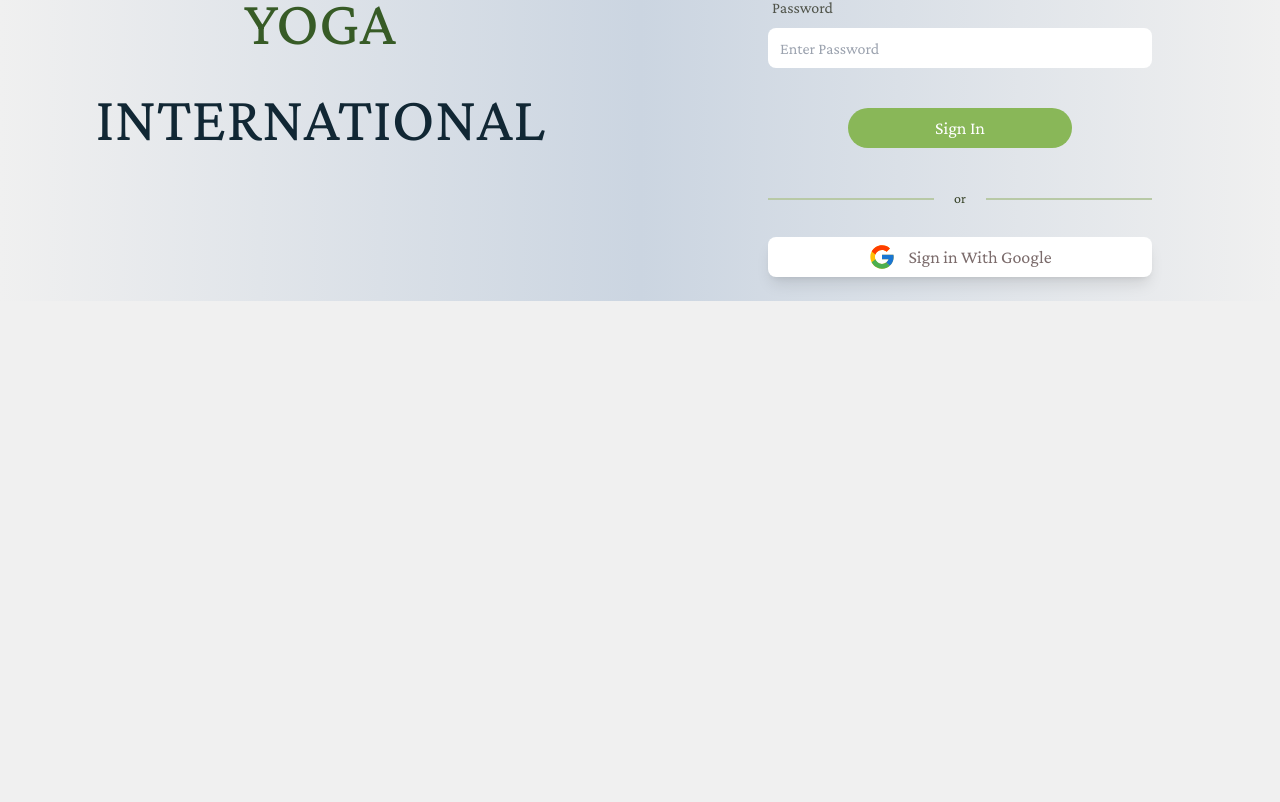
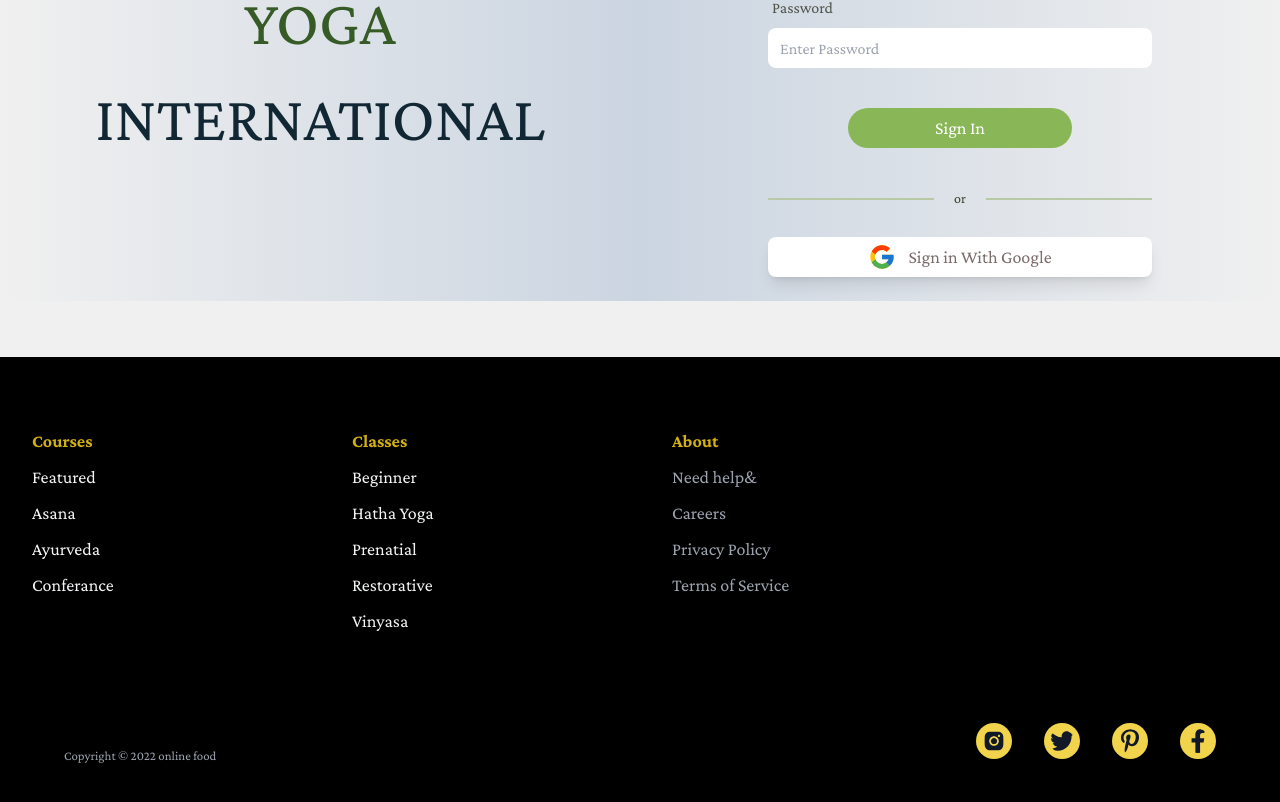
Before and after one commit to kamrandev-rubel/yoga-international, a React (Create React App) app: page /signup in a window 1280 px wide. Shown: the part 384-1186 px from the top of the page. Before the commit the page ends 800 px from the top, so only its background shows below. Built offline with nearby package versions, Linux system fonts and the light colour scheme; no server answers.

Commit message:
added footer

```diff
--- a/src/App.js
+++ b/src/App.js
@@ -5,6 +5,7 @@
 import Courses from './Pages/Home/Courses/Courses';
 import Home from './Pages/Home/Home/Home';
 import RequireAuth from './Pages/RequireAuth/RequireAuth';
+import Footer from './Pages/Shared/Footer/Footer';
 import Header from './Pages/Shared/Header/Header';
 import SignIn from './Pages/SignIn/SignIn/SignIn';
 import SignUp from './Pages/SignIn/SignUp/SignUp';
@@ -25,6 +26,7 @@
         <Route path='/signin' element={<SignIn/>} />
         <Route path='/signup' element={<SignUp/>} />
       </Routes>
+      <Footer/>
     </div>
   );
 }
--- a/src/Pages/Shared/Footer/Footer.js
+++ b/src/Pages/Shared/Footer/Footer.js
@@ -1 +1,54 @@
-rsc
+import React from 'react';
+import { Link } from 'react-router-dom';
+import {AiFillInstagram} from 'react-icons/ai';
+import {FaTwitter,FaPinterestP,FaFacebookF} from 'react-icons/fa'
+
+const Footer = () => {
+    return (
+        <div className='bg-black py-[70px] mt-14'>
+            <div className='grid grid-cols-1 sm:grid-cols-2 md:grid-cols-2 lg:grid-cols-4 mx-auto'>
+                    <div className='flex  justify-center text-lg'>
+                        <div className='w-64  flex flex-col text-center md:text-left text-gray-100'>
+                            <Link className='mb-2 text-[#D3B10F] font-[700]' to='/'>Courses</Link>
+                            <Link className='mb-2' to='/'>Featured</Link>
+                            <Link className='mb-2' to='/'>Asana</Link>
+                            <Link className='mb-2' to='/'>Ayurveda</Link>
+                            <Link className='mb-2' to='/'>Conferance</Link>
+                        </div>
+                    </div>
+                    <div className='flex flex-col items-center text-lg'>
+                        <div className='w-64  flex flex-col text-center md:text-left text-gray-100'>
+                            <Link className='mb-2 text-[#D3B10F] font-[700]' to='/'>Classes</Link>
+                            <Link className='mb-2' to='/'>Beginner</Link>
+                            <Link className='mb-2' to='/'>Hatha Yoga</Link>
+                            <Link className='mb-2' to='/'>Prenatial</Link>
+                            <Link className='mb-2' to='/'>Restorative</Link>
+                            <Link className='mb-2' to='/'>Vinyasa</Link>
+                        </div>
+                    </div>
+                    <div className='flex flex-col items-center text-gray-100 text-lg'>
+                        <div className='w-64  flex flex-col text-center md:text-left '>
+                            <Link className='mb-2 text-[#D3B10F] font-[700]' to='/'>About</Link>
+                            <Link className='mb-2 text-gray-400' to='/'>Need help&</Link>
+                            <Link className='mb-2 text-gray-400' to='/'>Careers</Link>
+                            <Link className='mb-2 text-gray-400' to='/'>Privacy Policy</Link>
+                            <Link className='mb-2 text-gray-400' to='/'>Terms of Service</Link>
+                        </div>
+                    </div>
+            </div>
+            <div className='w-[90%] mx-auto flex justify-between flex-col md:flex-row'>
+                <div className='mt-[100px]'>
+                    <p className='text-gray-400'><small>Copyright &copy; {new Date().getFullYear()} online food</small></p>
+                </div>
+                <div className='text-gray-100 text-lg flex mt-[80px] justify-center'>
+                    <AiFillInstagram className='bg-[#F1D44B] w-9 h-9 ml-8 p-1.5 rounded-full text-gray-900 '/>
+                    <FaTwitter className='bg-[#F1D44B] w-9 h-9 ml-8 p-1.5 rounded-full text-gray-900 '/>
+                    <FaPinterestP className='bg-[#F1D44B] w-9 h-9 ml-8 p-1.5 rounded-full text-gray-900 '/>
+                    <FaFacebookF className='bg-[#F1D44B] w-9 h-9 ml-8 p-1.5 rounded-full text-gray-900 '/>
+                </div>
+            </div>
+        </div>
+    );
+};
+
+export default Footer;
```
